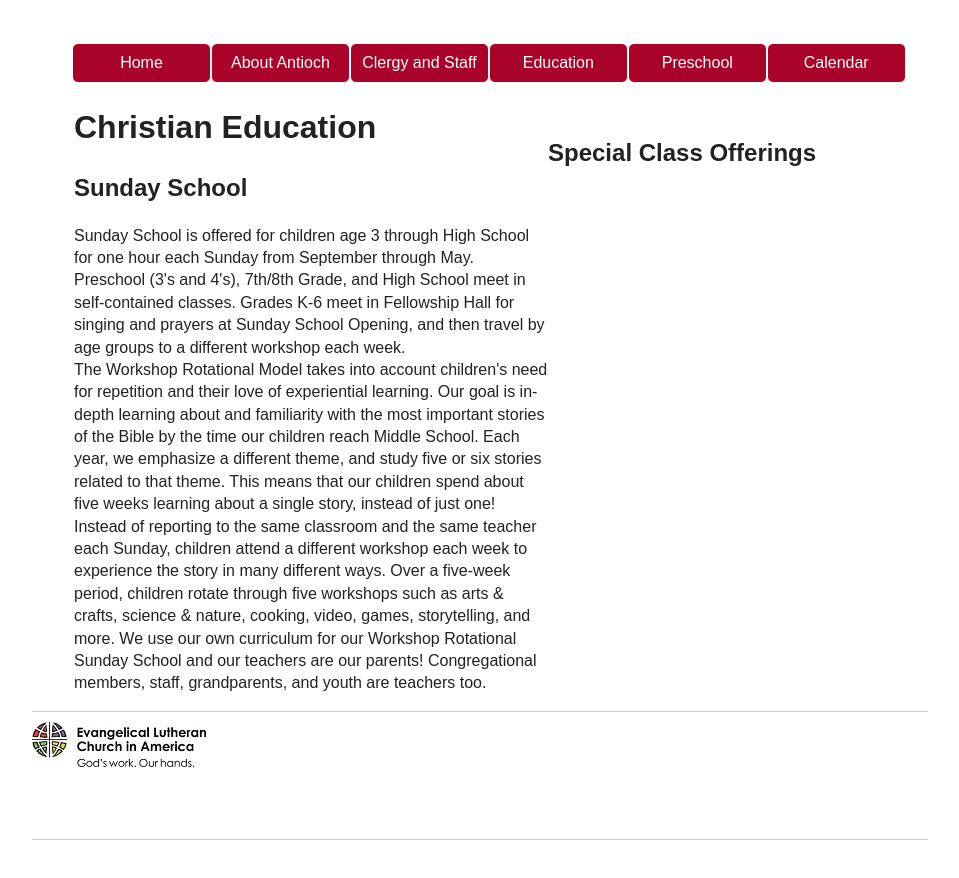
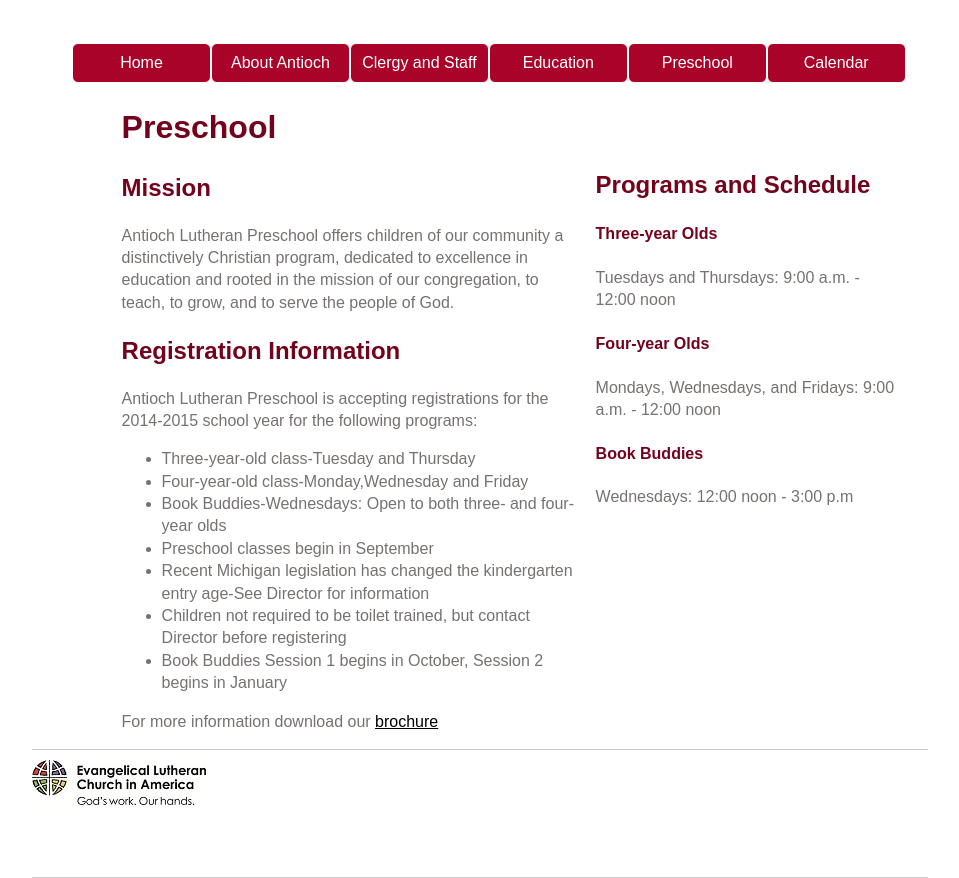
Before and after one commit to sawyerj6/tc349, a plain HTML site: page final/pages/preschool.html in a window 1280 px wide. Shown: the part 356-1234 px from the top of the page, without its empty margins (160-1119 px from the left). Before the commit the page ends 1196 px from the top, so only its background shows below. Drawn offline with nearby package versions, Linux system fonts and the light colour scheme.

Commit message:
more content for school and preschool added pdfs

```diff
--- a/final/css/main.css
+++ b/final/css/main.css
@@ -122,6 +122,26 @@ header #social_media{
     color: #3B5998;
 }
 
+h1, h2, h3, h4, p, {
+    margin: 10px;
+}
+
+h1, h2, h3, h4 {
+    color: #73021C;
+}
+
+p, li{
+    color: #757270;
+}
+
+a {
+    color: #000;
+}
+
+a:visited {
+    color: #a90329;
+}
+
 body {
     margin-left: auto;
     margin-right: auto;
@@ -129,14 +149,15 @@ body {
 }
 
 section {
-    padding-left: 42px;
-    width: 474px;
+    padding-left: 10%;
+    width: 464px;
+    margin-right: 10px;
     float: left;
 }
 
 aside {
     float: left;
-    padding-top: 33px;
+    padding-top: 65px;
     width: 300px;
     padding-bottom: 15px;
 }
@@ -151,6 +172,13 @@ aside {
 }
 
 /*Main navigation styles*/
+#menu-icon {
+    display: hidden;
+    width: 40px;
+    height: 40px;
+    background: #4C8FEC url(../img/menu-icon.png) center;
+}
+
 .main_nav{
     list-style:none;
     text-align:center;
@@ -288,6 +316,12 @@ aside {
     padding: 2px;
 }
 
+.calendar {
+    width: 800px;
+    margin-right: auto;
+    margin-left: auto;
+}
+
 
 /*Footer and image styles*/
 footer {
@@ -413,13 +447,8 @@ footer #logo{
    Modify as content requires.
    ========================================================================== */
 
-@media (max-width: 800px) {
-    nav {
-        float: none;
-        width: auto;    }
-    article {
-        margin-left: 20px;
-    }
+@media (max-width: 1075px) {
+
 }
 
 @media print,
--- a/final/pages/preschool.html
+++ b/final/pages/preschool.html
@@ -43,18 +43,37 @@
         </nav>
 
         <section id="about">
-            <h1>Christian Education</h1>
-            <h2>Sunday School</h2>
+            <h1>Preschool</h1>
+            <h2>Mission</h2>
             <p>
-                Sunday School is offered for children age 3 through High School for one hour each Sunday from September through May. Preschool (3's and 4's), 7th/8th Grade, and High School meet in self-contained classes. Grades K-6 meet in Fellowship Hall for singing and prayers at Sunday School Opening, and then travel by age groups to a different workshop each week.
-                <br>
-                The Workshop Rotational Model takes into account children's need for repetition and their love of experiential learning. Our goal is in-depth learning about and familiarity with the most important stories of the Bible by the time our children reach Middle School. Each year, we emphasize a different theme, and study five or six stories related to that theme. This means that our children spend about five weeks learning about a single story, instead of just one! Instead of reporting to the same classroom and the same teacher each Sunday, children attend a different workshop each week to experience the story in many different ways. Over a five-week period, children rotate through five workshops such as arts & crafts, science & nature, cooking, video, games, storytelling, and more. We use our own curriculum for our Workshop Rotational Sunday School and our teachers are our parents! Congregational members, staff, grandparents, and youth are teachers too.
+                Antioch Lutheran Preschool offers children of our community a distinctively Christian program, dedicated to excellence in education and rooted in the mission of our congregation, to teach, to grow, and to serve the people of God.
             </p>
+
+            <h2>Registration Information</h2>
+            <p>
+                Antioch Lutheran Preschool is accepting registrations for the 2014-2015 school year for the following programs:
+            </p>
+            <ul>
+                <li>Three-year-old class-Tuesday and Thursday</li>
+                <li>Four-year-old class-Monday,Wednesday and Friday</li>
+                <li>Book Buddies-Wednesdays: Open to both three- and four- year olds</li>
+                <li>Preschool classes begin in September</li>
+                <li>Recent Michigan legislation has changed the kindergarten entry age-See Director for information</li>
+                <li>Children not required to be toilet trained, but contact Director before registering</li>
+                <li>Book Buddies Session 1 begins in October, Session 2 begins in January</li>
+            </ul>
+
+            <p>For more information download our <a href="../img/preschool.pdf">brochure</a></p>
         </section>
 
         <aside>
-            <h2>Special Class Offerings</h2>
-
+            <h2>Programs and Schedule</h2>
+                <h4>Three-year Olds</h4>
+                    <p>Tuesdays and Thursdays: 9:00 a.m. - 12:00 noon</p>
+                <h4>Four-year Olds</h4>
+                    <p>Mondays, Wednesdays, and Fridays: 9:00 a.m. - 12:00 noon</p>
+                <h4>Book Buddies</h4>
+                    <p>Wednesdays: 12:00 noon - 3:00 p.m</p>
         </aside>
         <footer>
             <div id="logo">
```
Also changed, not shown: final/index.html (+8 -1 lines), final/pages/calendar.html (+4 -4 lines), final/pages/education.html (+10 -2 lines), final/img/menu-icon.png (added), 1 other file.
